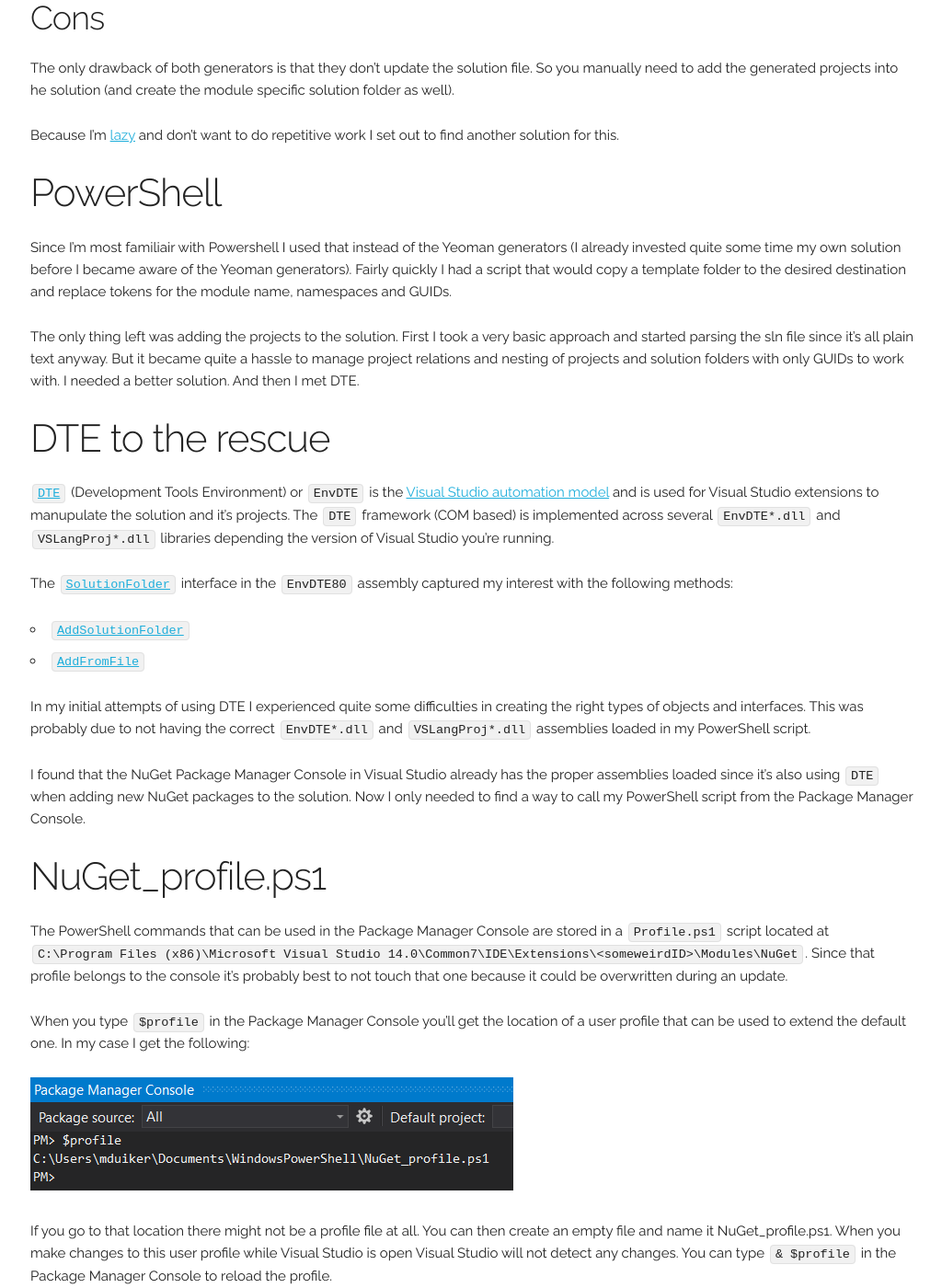
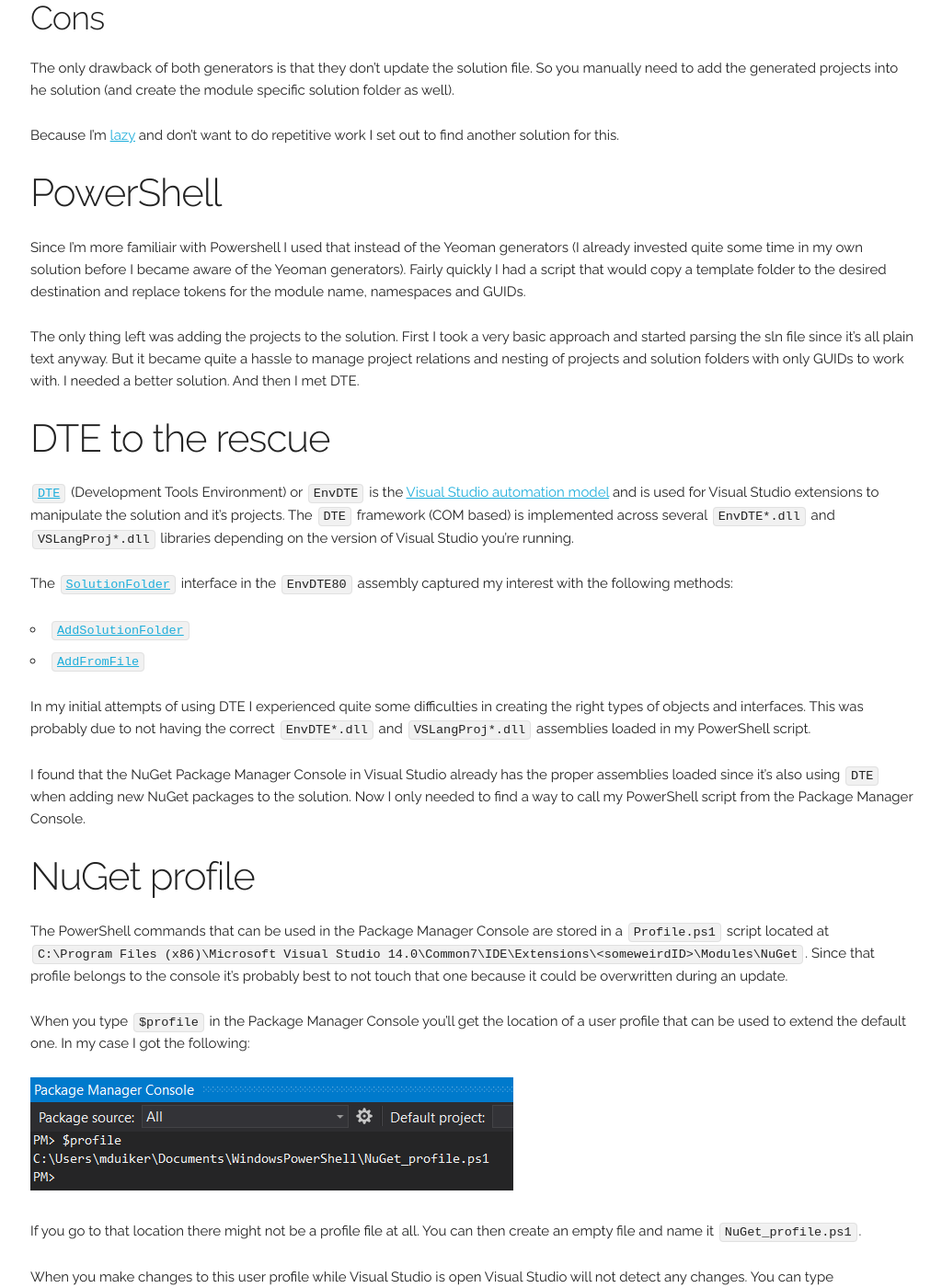
Before and after one commit to marcduiker/marcduiker.github.io, a Jekyll site: the page built from _posts/2016-12-28-hands-on-with-sitecore-helix-using-powershell-add-module.md, in a window 1280 px wide and 1400 px high, scrolled down 1427 px. Shown: the whole window at 92% size, without its empty margins (127-1151 px from the left). Built offline with Jekyll 4.4.1, drawn with Linux system fonts in a browser that asks for light colours; nearby versions of some CDN libraries; a script that is not in the unit is left out; comment, search, counter and statistics services are not loaded; some of the changed text lies outside the part shown.

Commit message:
Fixed typos and formatting

```diff
--- a/_posts/2016-12-28-hands-on-with-sitecore-helix-using-powershell-add-module.md
+++ b/_posts/2016-12-28-hands-on-with-sitecore-helix-using-powershell-add-module.md
@@ -1,6 +1,6 @@
 ---
 layout: post
-title: "Hands-on with Sitecore Helix: Using powershell to add a new module."
+title: "Hands-on with Sitecore Helix: Using powershell to add a new module"
 tags: powershell sitecore helix habitat dte envdte visual studio
 ---
 
@@ -9,7 +9,7 @@
 ## Embracing Sitecore Helix
 
 Ever since I attended [Anders Laub](https://twitter.com/AndersLaub) his presentation at SUGCON Europe 2015 about component based architecture in Sitecore solutions I have been a strong advocate of these modular principles.
-I even went to [Pentia](http://www.pentia.net) to learn about this is full detail.
+I even went to [Pentia](http://www.pentia.net) to learn about this in full detail.
 
 I was very happy to see that Sitecore finally got their act together and published their [Helix](http://helix.sitecore.net/) guidelines and recommended practices on the web.
 
@@ -42,7 +42,7 @@
 
 ## PowerShell
 
-Since I'm most familiair with Powershell I used that instead of the Yeoman generators (I already invested quite some time my own solution before I became aware of the Yeoman generators).
+Since I'm more familiair with Powershell I used that instead of the Yeoman generators (I already invested quite some time in my own solution before I became aware of the Yeoman generators).
 Fairly quickly I had a script that would copy a template folder to the desired destination and replace tokens for the module name, namespaces and GUIDs.
 
 The only thing left was adding the projects to the solution.
@@ -52,9 +52,10 @@
 
 ## DTE to the rescue
 
-[`DTE`](http://stackoverflow.com/questions/17239760/what-is-the-visual-studio-dte) (Development Tools Environment) or `EnvDTE` is the [Visual Studio automation model](https://msdn.microsoft.com/en-us/library/envdte._dte.aspx) and is used for Visual Studio extensions to manupulate the solution and it's projects. The `DTE` framework (COM based) is implemented across several `EnvDTE*.dll` and `VSLangProj*.dll` libraries depending the version of Visual Studio you're running.
+[`DTE`](http://stackoverflow.com/questions/17239760/what-is-the-visual-studio-dte) (Development Tools Environment) or `EnvDTE` is the [Visual Studio automation model](https://msdn.microsoft.com/en-us/library/envdte._dte.aspx) and is used for Visual Studio extensions to manipulate the solution and it's projects. The `DTE` framework (COM based) is implemented across several `EnvDTE*.dll` and `VSLangProj*.dll` libraries depending on the version of Visual Studio you're running.
 
 The [`SolutionFolder`](https://msdn.microsoft.com/en-us/library/envdte80.solutionfolder.aspx) interface in the `EnvDTE80` assembly captured my interest with the following methods:
+
 - [`AddSolutionFolder`](https://msdn.microsoft.com/en-us/library/envdte80.solutionfolder.addsolutionfolder.aspx)
 - [`AddFromFile`](https://msdn.microsoft.com/en-us/library/envdte80.solutionfolder.addfromfile.aspx)
 
@@ -64,17 +65,18 @@
 I found that the NuGet Package Manager Console in Visual Studio already has the proper assemblies loaded since it's also using `DTE` when adding new NuGet packages to the solution.
 Now I only needed to find a way to call my PowerShell script from the Package Manager Console.
 
-## NuGet_profile.ps1
+## NuGet profile
 
 The PowerShell commands that can be used in the Package Manager Console are stored in a `Profile.ps1` script located at `C:\Program Files (x86)\Microsoft Visual Studio 14.0\Common7\IDE\Extensions\<someweirdID>\Modules\NuGet`.
 Since that profile belongs to the console it's probably best to not touch that one because it could be overwritten during an update.
 
 When you type `$profile` in the Package Manager Console you'll get the location of a user profile that can be used to extend the default one.
-In my case I get the following:
+In my case I got the following:
 
 <img class="u-max-full-width" src="{{ site.url }}/assets/2016/12/28/nuget_profile_path.png" alt="NuGet Profile Path">
 
-If you go to that location there might not be a profile file at all. You can then create an empty file and name it NuGet_profile.ps1.
+If you go to that location there might not be a profile file at all. You can then create an empty file and name it `NuGet_profile.ps1`.
+
 When you make changes to this user profile while Visual Studio is open Visual Studio will not detect any changes. You can type `& $profile` in the Package Manager Console to reload the profile.
 
 ## <a name="tldr"></a> TL;DR: My Add-HelixModule Solution
@@ -88,15 +90,15 @@
 
 You can see it working in my fork of Sitecore Habitat:
 
-1. Clone my [Sitecore Habitat fork](https://github.com/marcduiker/Habitat).
-2. Verify that you have a NuGet_profile.ps1 (use `$profile` to check the location).
-3. Add the following to this profile and update the path to point to the add-helixmodule.ps1 file:
+- Clone my [Sitecore Habitat fork](https://github.com/marcduiker/Habitat).
+- Verify that you have a `NuGet_profile.ps1` (use `$profile` to check the location).
+- Add the following to this profile and update the path to point to the add-helixmodule.ps1 file on your disk:
 
 {% gist d519bb402dc199d350c05de8bf696231 %}
 
-4. Open the Sitecore Habitat solution in Visual Studio.
-5. Open the `add-helix-module-configuration.json` file.
-6. Update the following values in that configuration file:
+- Open the Sitecore Habitat solution in Visual Studio.
+- Open the `add-helix-module-configuration.json` file.
+- Update the following values in that configuration file:
    - `moduleTemplatePath`. This is the absolute path to the module-template folder.
    - `featureNamespacePrefix`. This is the namespace prefix for new Feature modules (e.g. CompanyName.ClientName).
    - `foundationNamespacePrefix`. This is the namespace prefix for new Foundation modules (e.g. CompanyName).
```
Also changed, not shown: other parts of _posts/2016-12-28-hands-on-with-sitecore-helix-using-powershell-add-module.md (+1 -1 lines).
